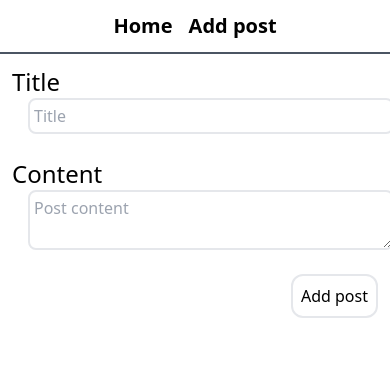
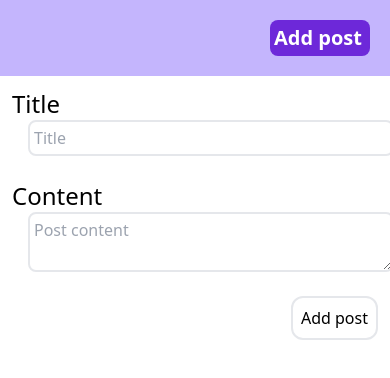
Before and after one commit to abhinavpurohit47/BlogSite_TA, a Next.js app: page /add-post in a window 390 px wide. Shown: the top 378 px of the page. Built offline with nearby package versions, Linux system fonts and the light colour scheme.

Commit message:
💄 Using responsive icons

```diff
--- a/components/Nav.js
+++ b/components/Nav.js
@@ -2,23 +2,69 @@ import Link from "next/link";
 
 export default function Nav(){
     return (
-        <div className="flex">
-        <nav className="border-b-2 p-3 border-gray-600 w-full">
-            <ul className="flex justify-center list-none" >
-                <li className="mr-4">
-                    <Link href ="/">
-                        <a className="text-xl font-semibold ">
-                            Home
-                        </a>
-                    </Link>
-                </li>
-                <li>
-                <Link href="/add-post">
-                    <a className="text-xl font-semibold">Add post</a>
-                </Link>
-                </li>
-            </ul>
-        </nav>
+        // <div className="flex">
+        // <nav className="border-b-2 p-3 border-gray-600 w-full">
+        //     <ul className="flex justify-center list-none" >
+        //         <li className="mr-4">
+        //             <Link href ="/">
+        //                 <a className="text-xl font-semibold ">
+        //                     Home
+        //                 </a>
+        //             </Link>
+        //         </li>
+        //         <li>
+        //         <Link href="/add-post">
+        //             <a className="text-xl font-semibold">Add post</a>
+        //         </Link>
+        //         </li>
+        //         <li className="flex list-none items-end ml-20">Dark</li>
+        //     </ul>
+        // </nav>
+        // </div>
+
+        <div class="container mx-auto bg-purple-300 p-5">
+    <nav class="flex-row md:justify-between">
+        <div class="flex flex-row justify-between">
+           {/* <a href="#">Logo</a> */}
+           <script src="https://cdn.lordicon.com/libs/mssddfmo/lord-icon-2.1.0.js"></script>
+<lord-icon
+    src="https://cdn.lordicon.com/dxjqoygy.json"
+    trigger="hover"
+        className="w-52 h-52"
+    stroke="100"
+>
+</lord-icon>
+           <a href ="/">
+           <script src="https://cdn.lordicon.com/libs/mssddfmo/lord-icon-2.1.0.js"></script>
+<lord-icon
+    src="https://cdn.lordicon.com/wxnxiano.json"
+    trigger="hover"
+    className=" w-96 h-96"
+    stroke="100"
+    >
+</lord-icon>
+         </a>
+<div className="flex flex-row text-white bg-purple-700 rounded-lg justify-center p-1 pr-2">
+<a href="/add-post" className="text-xl flex font-semibold">
+<script src="https://cdn.lordicon.com/libs/mssddfmo/lord-icon-2.1.0.js"></script>
+<lord-icon
+    src="https://cdn.lordicon.com/wloilxuq.json"
+    className="w-52 h-52 flex m-1"
+    trigger="hover"
+    colors="primary:#121331,secondary:#8930e8"
+    stroke="96"
+    >
+</lord-icon>
+Add post</a></div>
         </div>
+
+        <ul class="hidden md:flex md:flex-row" id="mobileMenu">
+            <li class="pr-5"><a> Services </a></li>
+            <li class="pr-5"><a>Porfolio</a></li>
+            <li class="pr-5"><a>About</a></li>
+            <li><a>Contact</a></li>
+        </ul>
+    </nav>
+</div>
     )
 }
--- a/package.json
+++ b/package.json
@@ -9,6 +9,7 @@
     "lint": "next lint"
   },
   "dependencies": {
+    "@heroicons/react": "^1.0.5",
     "mongodb": "^4.1.2",
     "next": "11.1.2",
     "react": "17.0.2",
```
Also changed, not shown: 1 other file (tests, documents, lock files or other folders).
